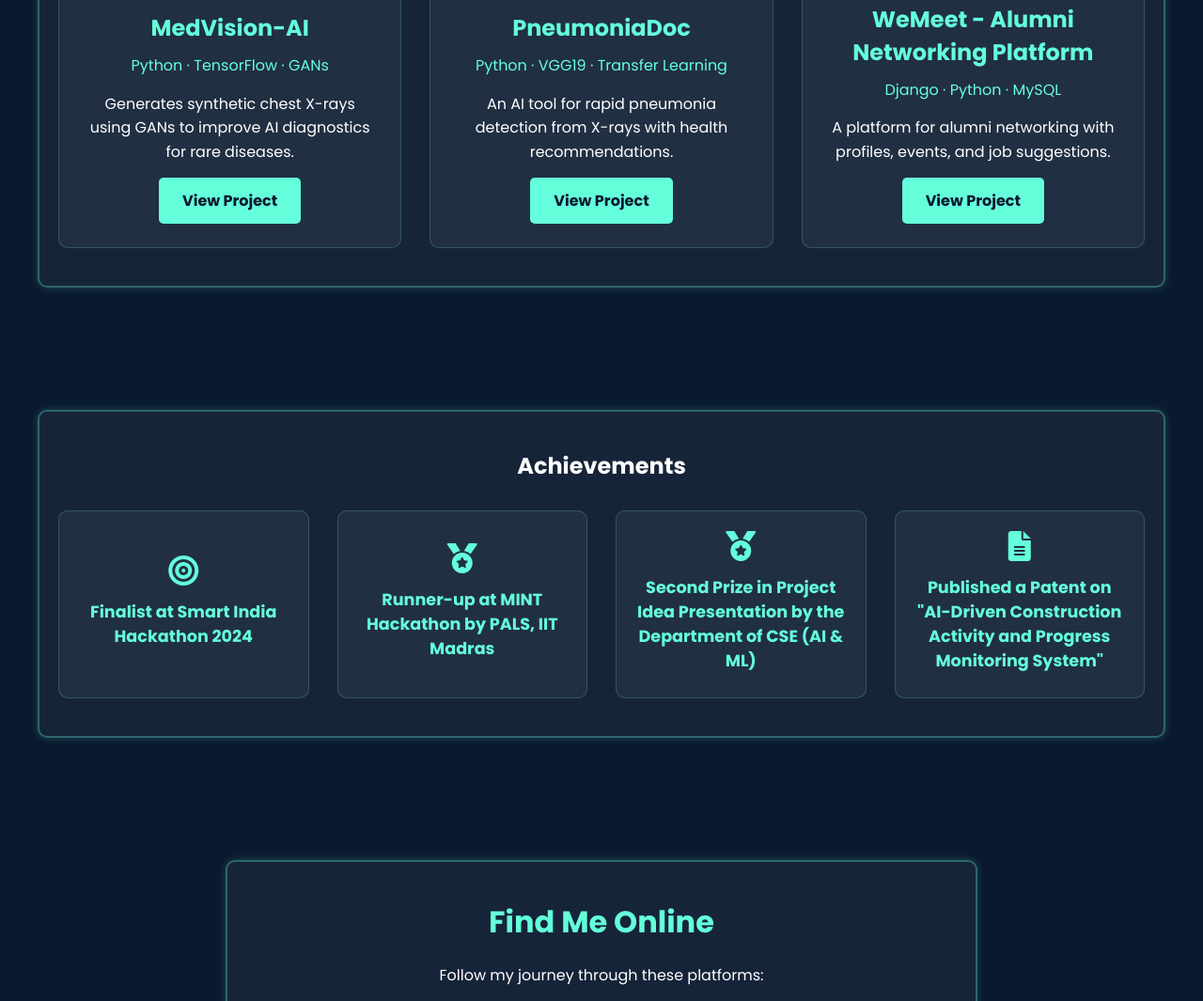
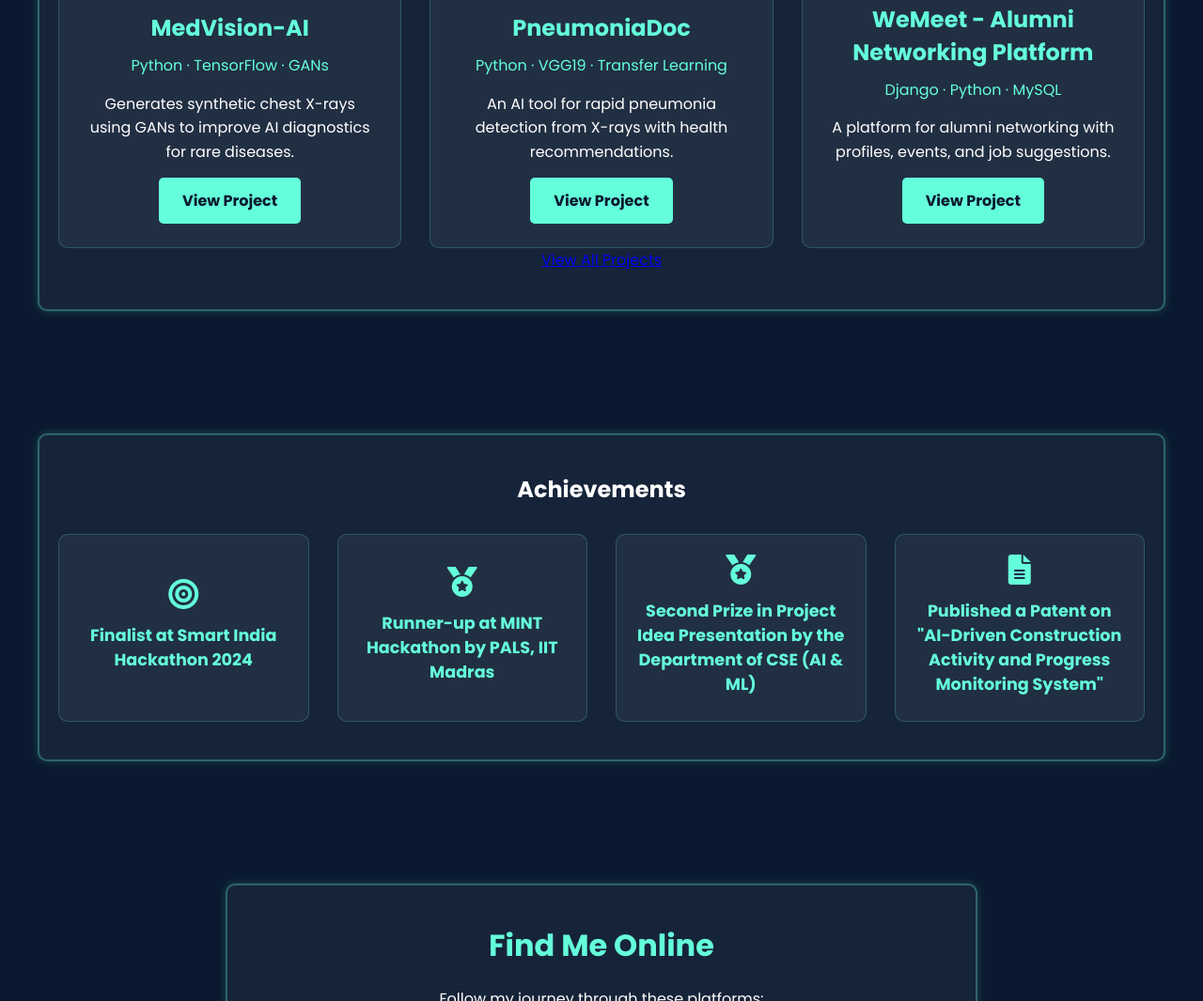
Before and after one commit to MohnishKJ/MohnishKJ.github.io, a plain HTML site: page index.html in a window 1280 px wide. Shown: the part 1229-2294 px from the top of the page at 94% size. Drawn offline with Linux system fonts and the light colour scheme.

Commit message:
Update index.html

```diff
--- a/index.html
+++ b/index.html
@@ -78,6 +78,9 @@
       </div>
     </div>
   </div>
+  <!-- View All Projects Button -->
+   <a href="https://github.com/MohnishKJ" target="_blank" class="view-all-projects-btn">View All Projects</a>
+</section>
 </section>
 <br>
 <br>
```
